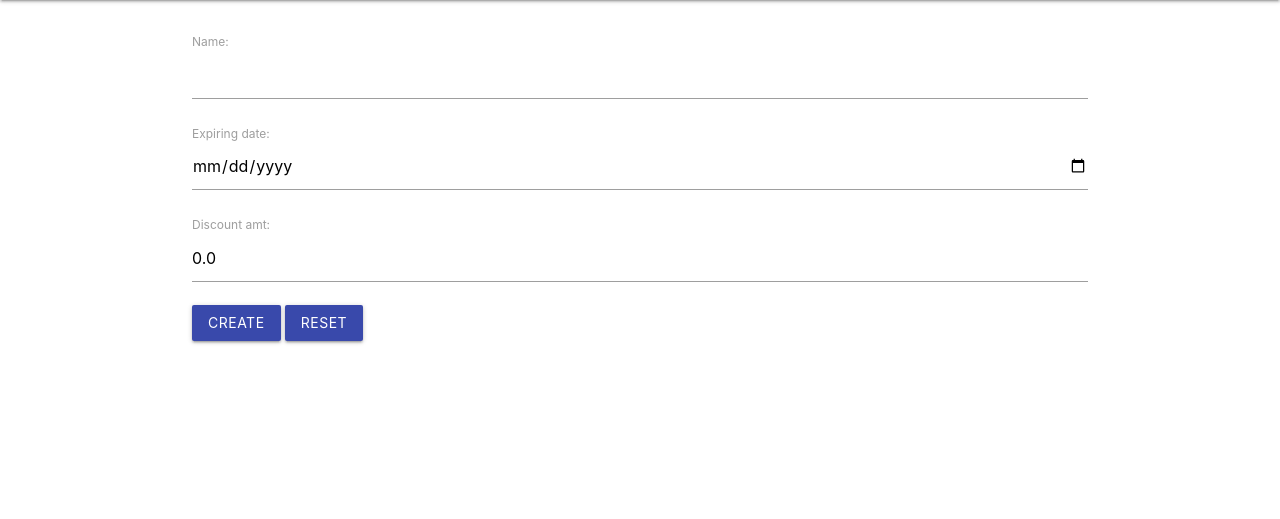
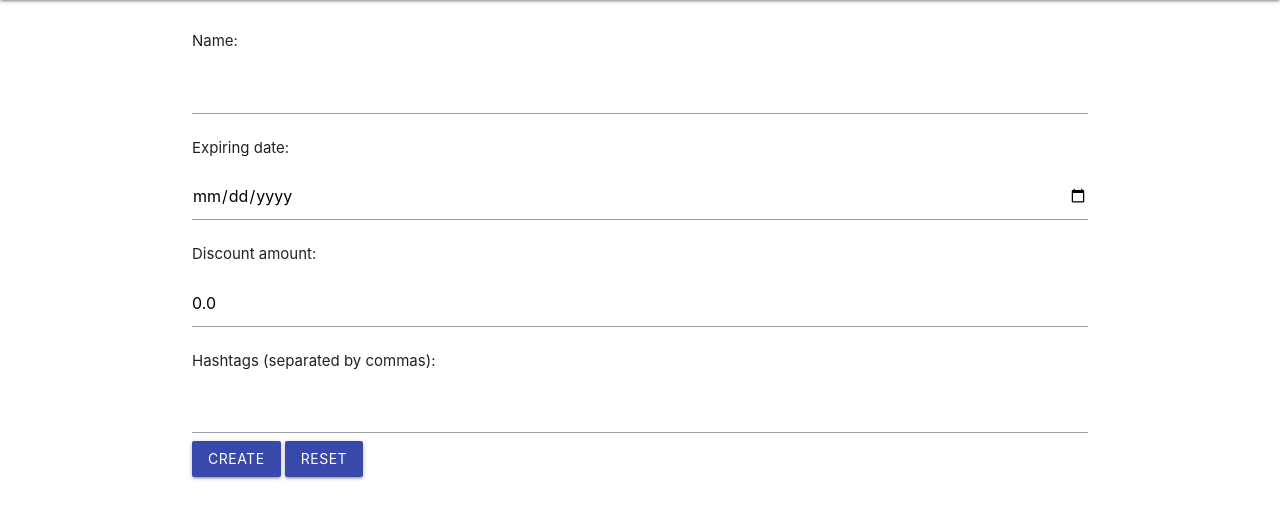
Before and after one commit to joltzen/Relational-vs-NoSQL-DBMS-Performance, a Django app: page /create/ in a window 1280 px wide. Shown: the part 64-583 px from the top of the page. Run offline with Django 4.2, Linux system fonts and the light colour scheme; the visitor is signed in with stand-in values (Sample User, id 1); some libraries are stand-ins or nearby versions.

Commit message:
Added hashtag functionality

```diff
--- a/code/lcss/coupon/forms.py
+++ b/code/lcss/coupon/forms.py
@@ -3,7 +3,7 @@ from django.conf import settings
 from django.contrib.auth.forms import UserCreationForm
 from django.contrib.auth.models import User
 
-from .models import Coupon, Comment
+from .models import Coupon, Comment, Hashtag
 
 
 # Form to create a new User
@@ -35,6 +35,8 @@ class getUserForm(forms.ModelForm):
 
 
 class createCouponForm(forms.ModelForm):
+    hashtags = forms.CharField(required=False)
+
     class Meta:
         model = Coupon
         widgets = {
@@ -44,7 +46,28 @@ class createCouponForm(forms.ModelForm):
             "name",
             "expiring_date",
             "discount_amt",
+            "hashtags",
         ]
+
+    def save(self, commit=True):
+        instance = super().save(commit=False)
+        hashtag_names = self.cleaned_data.get("hashtags", "").split(",")
+        hashtags = []
+        for name in hashtag_names:
+            hashtag, created = Hashtag.objects.get_or_create(
+                name="#" + name.strip().replace(" ", "")
+            )
+            if created:
+                print("Created new hashtag: ", hashtag)
+            else:
+                print("Found existing hashtag: ", hashtag)
+            hashtags.append(hashtag)
+        if hashtags:
+            instance.save()
+            instance.hashtags.set(hashtags)
+        else:
+            instance.save()
+        return instance
 
 
 class CommentForm(forms.ModelForm):
--- a/code/lcss/coupon/models.py
+++ b/code/lcss/coupon/models.py
@@ -2,7 +2,18 @@ from django.db import models
 from django.contrib.auth.models import User
 
 
-# TODO: Add a field for the coupon code
+class Hashtag(models.Model):
+    name = models.CharField(max_length=255, unique=True)
+
+    def __str__(self):
+        return self.name
+
+    def save(self, *args, **kwargs):
+        if not self.name.startswith("#"):
+            self.name = f"#{self.name}"
+        super().save(*args, **kwargs)
+
+
 class Coupon(models.Model):
     user = models.ForeignKey(
         User, on_delete=models.SET_NULL, null=True, unique=False, blank=True
@@ -13,6 +24,7 @@ class Coupon(models.Model):
     score = models.IntegerField(default=0)
     code = models.CharField(max_length=32, blank=False, null=False, default="Coupon")
     comments_amt = models.IntegerField(default=0)
+    hashtags = models.ManyToManyField(Hashtag)
 
     def __str__(self):
         return "%s - %s" % (self.user, self.id)
@@ -28,8 +40,3 @@ class Comment(models.Model):
 
     def __str__(self):
         return self.text
-
-
-class Hashtag(models.Model):
-    name = models.CharField(max_length=32)
-    coupons = models.ManyToManyField(Coupon, blank=True)
--- a/code/lcss/coupon/templates/threadcreate.html
+++ b/code/lcss/coupon/templates/threadcreate.html
@@ -1,6 +1,16 @@
 {% extends "base.html" %} {% block content %}
 <form action="" method="post">
-  {% csrf_token %} {{ form.as_p }}
+  {% csrf_token %}
+  <p>Name:</p>
+  {{ form.name }}
+  <p>Expiring date:</p>
+  {{ form.expiring_date }}
+  <p>Discount amount:</p>
+  {{ form.discount_amt}}
+  <div class="form-group">
+    <p for="id_hashtags">Hashtags (separated by commas):</p>
+    <input type="text" class="form-control" name="hashtags" id="id_hashtags" />
+  </div>
   <button class="btn btncolor" type="submit">Create</button>
   <button class="btn btncolor" type="reset">Reset</button>
 </form>
--- a/code/lcss/coupon/views.py
+++ b/code/lcss/coupon/views.py
@@ -5,7 +5,7 @@ from django.contrib.auth.forms import PasswordChangeForm
 from django.shortcuts import get_object_or_404, redirect, render
 from random import randint
 from .forms import createCouponForm, createUserForm, getUserForm, CommentForm
-from .models import Coupon, Comment
+from .models import Coupon, Comment, Hashtag
 
 
 # Form for the signup of a new user
```
Also changed, not shown: code/lcss/coupon/templates/threaddetail.html (+15 -8 lines), code/lcss/coupon/migrations/0001_initial.py, code/lcss/coupon/migrations/0002_alter_comment_user.py (deleted), code/lcss/coupon/migrations/0002_alter_hashtag_name.py (added), code/lcss/coupon/migrations/0003_coupon_code.py (deleted), code/lcss/coupon/migrations/0004_remove_coupon_code.py (deleted), code/lcss/coupon/migrations/0005_coupon_code.py (deleted), code/lcss/coupon/migrations/0006_coupon_comments_amt.py (deleted).
